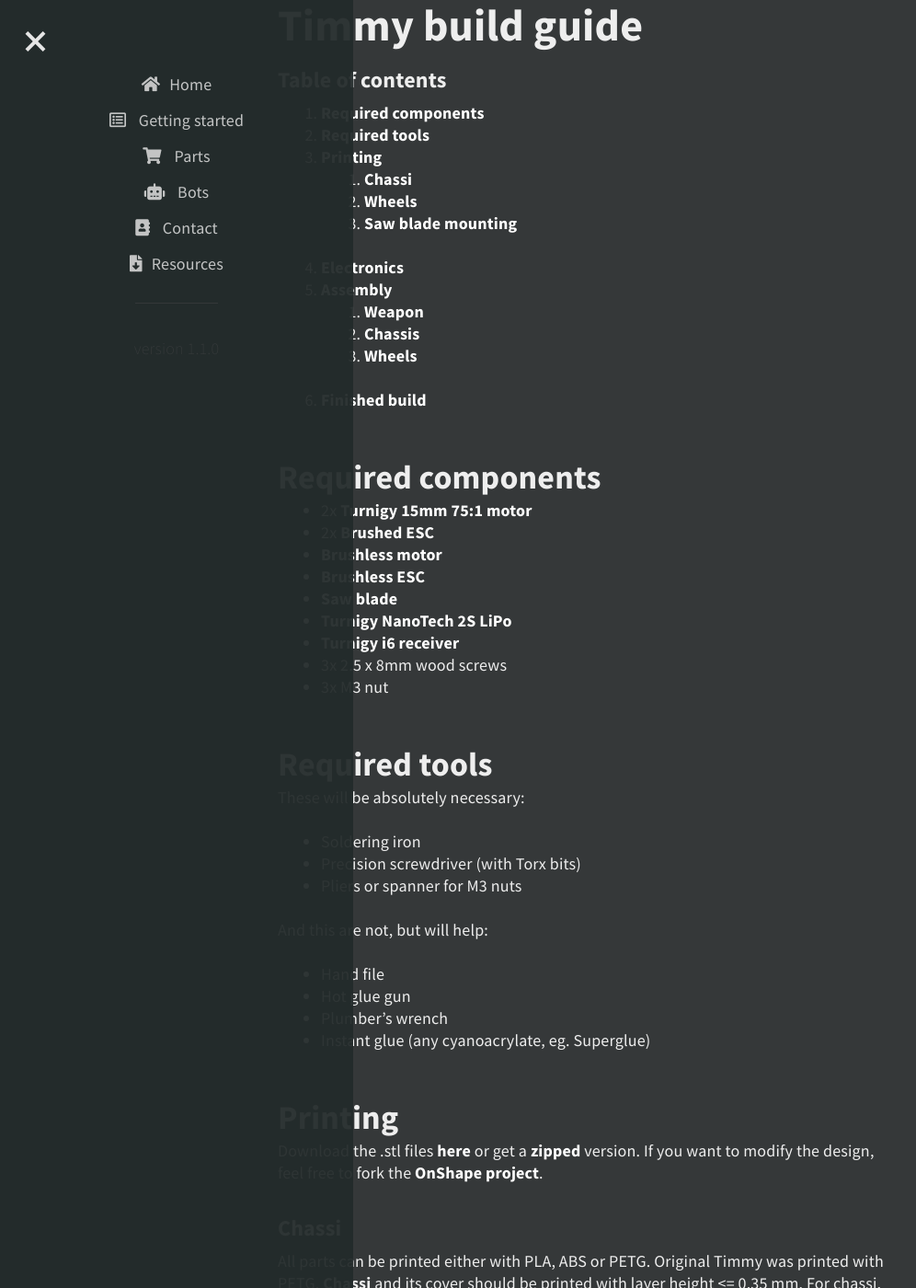
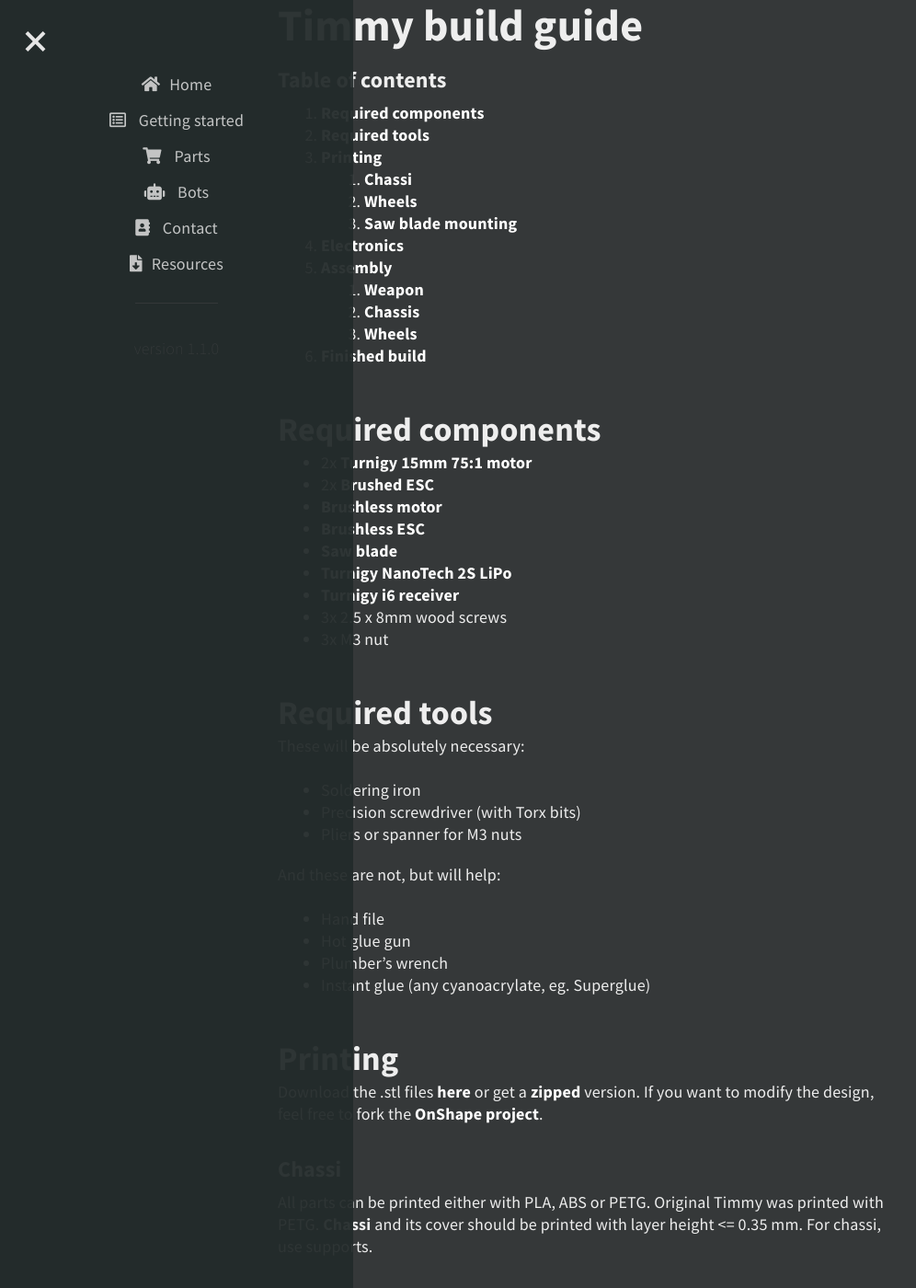
Before and after one commit to Styku/cern-battlebots, a Jekyll site: the page built from _bots/timmy.md, in a window 1280 px wide and 1400 px high, scrolled down 248 px. Shown: the whole window at 92% size, without its empty margins (0-996 px from the left). Built offline with Jekyll 4.4.1, drawn with Linux system fonts in a browser that asks for light colours; nearby versions of some CDN libraries.

Commit message:
updated list styling

```diff
--- a/_bots/timmy.md
+++ b/_bots/timmy.md
@@ -27,7 +27,7 @@ These will be absolutely necessary:
 * Precision screwdriver (with Torx bits)
 * Pliers or spanner for M3 nuts
 
-And this are not, but will help:
+And these are not, but will help:
 * Hand file
 * Hot glue gun
 * Plumber's wrench
--- a/_sass/custom.scss
+++ b/_sass/custom.scss
@@ -149,4 +149,9 @@ background: $main-color;
 
 ul, ol{
   margin-left: 20px;
+  margin-bottom: 0px;
 }
+
+#page > ul, #page > ol{
+  margin-bottom: 20px;
+}
```
